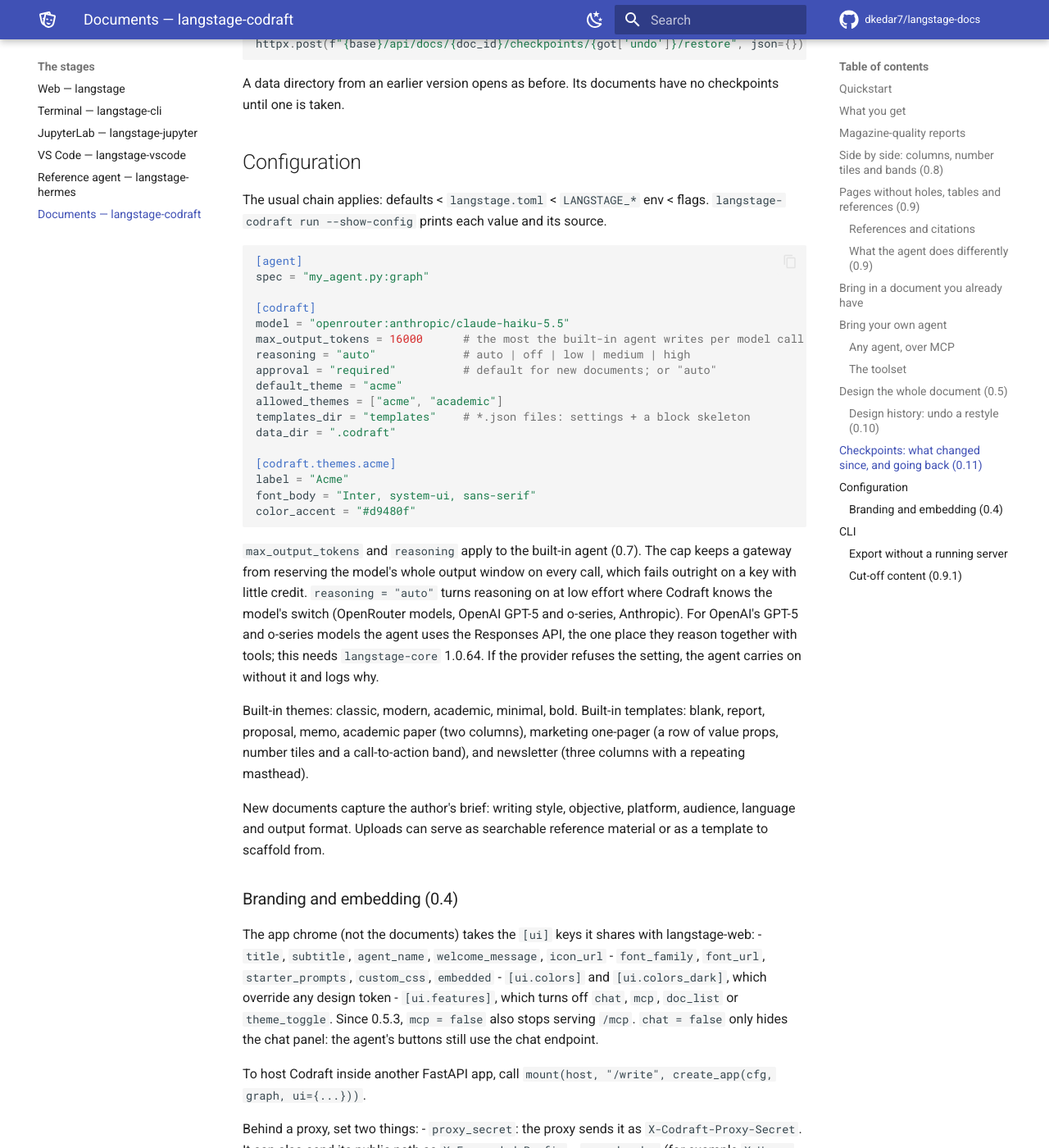
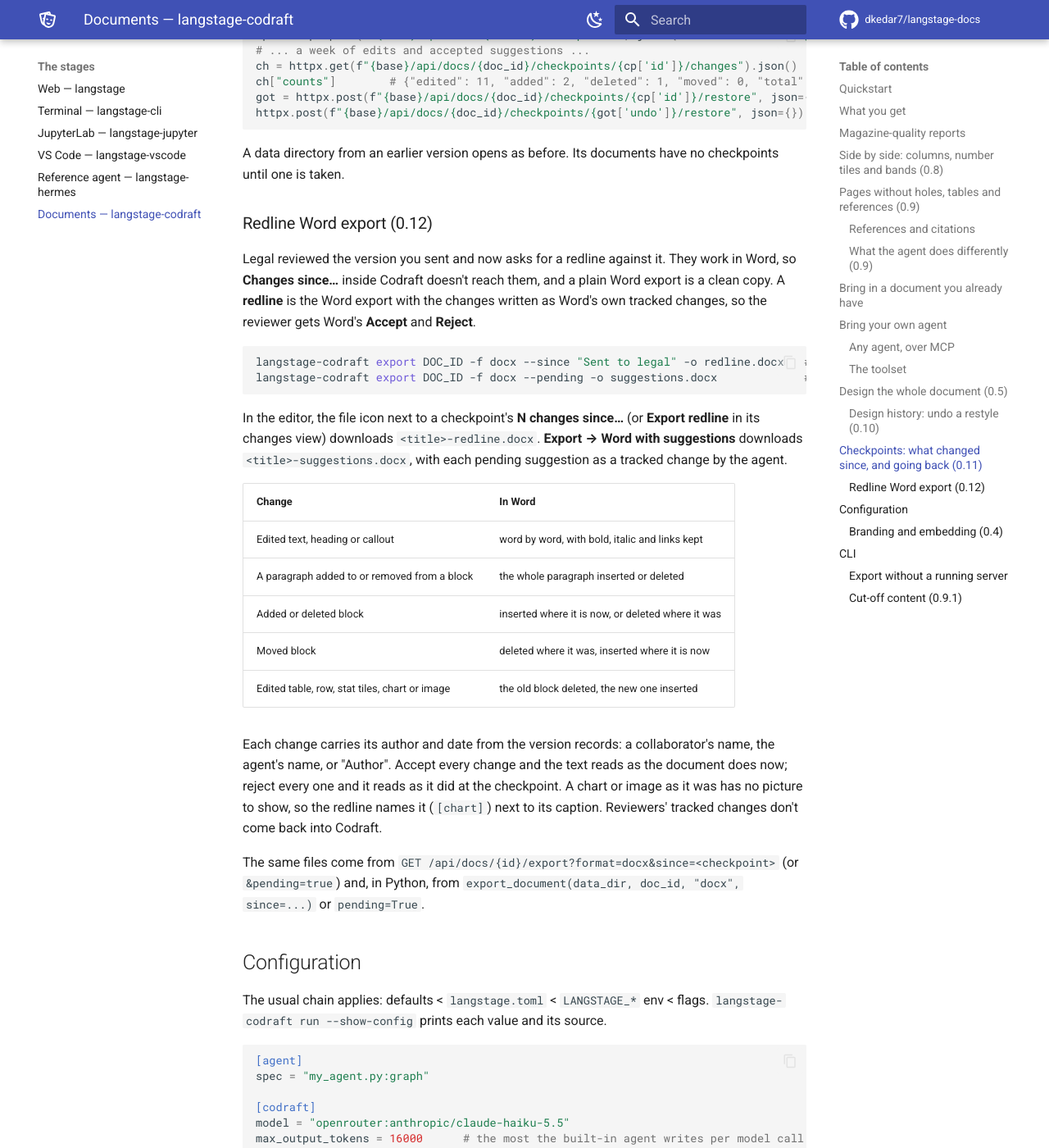
Before and after one commit to dkedar7/langstage-docs, an MkDocs documentation site: the page built from docs/stages/codraft.md, in a window 1280 px wide and 1400 px high, scrolled down 14339 px. Shown: the whole window at 82% size. Built offline with MkDocs 1.6.1 and Material for MkDocs 9.7.7, drawn with Linux system fonts in a browser that asks for light colours; comment, search, counter and statistics services are not loaded; some of the changed text lies outside the part shown.

Commit message:
Codraft: Redline Word export section (0.12)
Co-Authored-By: Claude Opus 5.5 <noreply@anthropic.com>
Claude-Session: https://claude.ai/code/session_01UifqaVXWAqdPtu6Xy96V58

````diff
--- a/docs/stages/codraft.md
+++ b/docs/stages/codraft.md
@@ -64,6 +64,9 @@ langstage-codraft install-browser
   since, block by block, and go back: all of it or one block. One is taken before each agent
   turn and each **Accept all**, so accepting thirty suggestions at once has an **Undo**.
   See [Checkpoints](#checkpoints-what-changed-since-and-going-back-011).
+- **Redlines for reviewers in Word (0.12).** Export what changed since a checkpoint, or the
+  pending suggestions, as a Word file with real tracked changes. A reviewer accepts or rejects
+  them in Word without opening Codraft. See [Redline Word export](#redline-word-export-012).
 - **Sources per block.** The agent cites as it writes.
 - **The agent sees the page.** `view_pages` gives vision models screenshots of the rendered
   pages.
@@ -462,6 +465,40 @@ httpx.post(f"{base}/api/docs/{doc_id}/checkpoints/{got['undo']}/restore", json={
 A data directory from an earlier version opens as before. Its documents have no checkpoints until
 one is taken.
 
+### Redline Word export (0.12)
+
+Legal reviewed the version you sent and now asks for a redline against it. They work in Word,
+so **Changes since…** inside Codraft doesn't reach them, and a plain Word export is a clean copy.
+A **redline** is the Word export with the changes written as Word's own tracked changes, so the
+reviewer gets Word's **Accept** and **Reject**.
+
+```bash
+langstage-codraft export DOC_ID -f docx --since "Sent to legal" -o redline.docx   # a checkpoint's name or id
+langstage-codraft export DOC_ID -f docx --pending -o suggestions.docx             # the pending suggestions
+```
+
+In the editor, the file icon next to a checkpoint's **N changes since…** (or **Export redline** in
+its changes view) downloads `<title>-redline.docx`. **Export → Word with suggestions** downloads
+`<title>-suggestions.docx`, with each pending suggestion as a tracked change by the agent.
+
+| Change | In Word |
+|---|---|
+| Edited text, heading or callout | word by word, with bold, italic and links kept |
+| A paragraph added to or removed from a block | the whole paragraph inserted or deleted |
+| Added or deleted block | inserted where it is now, or deleted where it was |
+| Moved block | deleted where it was, inserted where it is now |
+| Edited table, row, stat tiles, chart or image | the old block deleted, the new one inserted |
+
+Each change carries its author and date from the version records: a collaborator's name, the
+agent's name, or "Author". Accept every change and the text reads as the document does now;
+reject every one and it reads as it did at the checkpoint. A chart or image as it was has no
+picture to show, so the redline names it (`[chart]`) next to its caption. Reviewers' tracked
+changes don't come back into Codraft.
+
+The same files come from `GET /api/docs/{id}/export?format=docx&since=<checkpoint>` (or
+`&pending=true`) and, in Python, from `export_document(data_dir, doc_id, "docx", since=...)` or
+`pending=True`.
+
 ## Configuration
 
 The usual chain applies: defaults < `langstage.toml` < `LANGSTAGE_*` env < flags.
````
